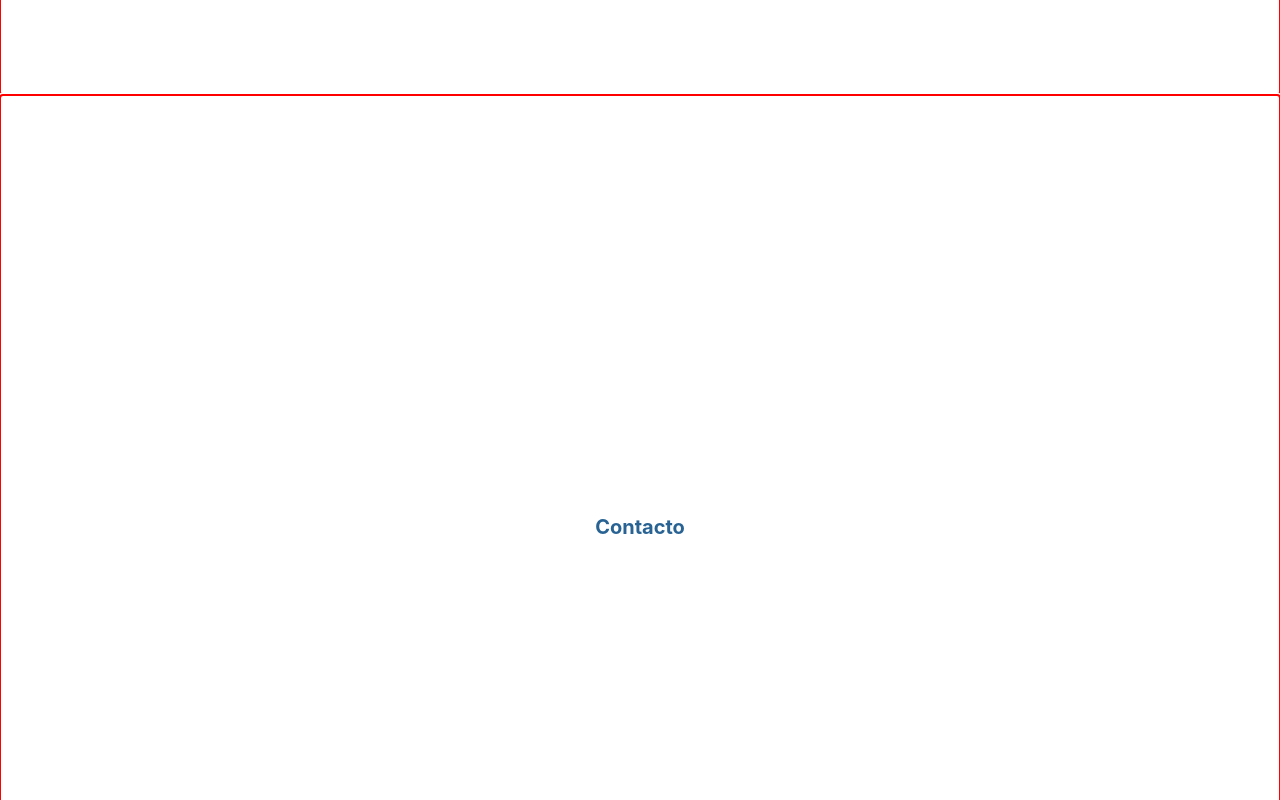
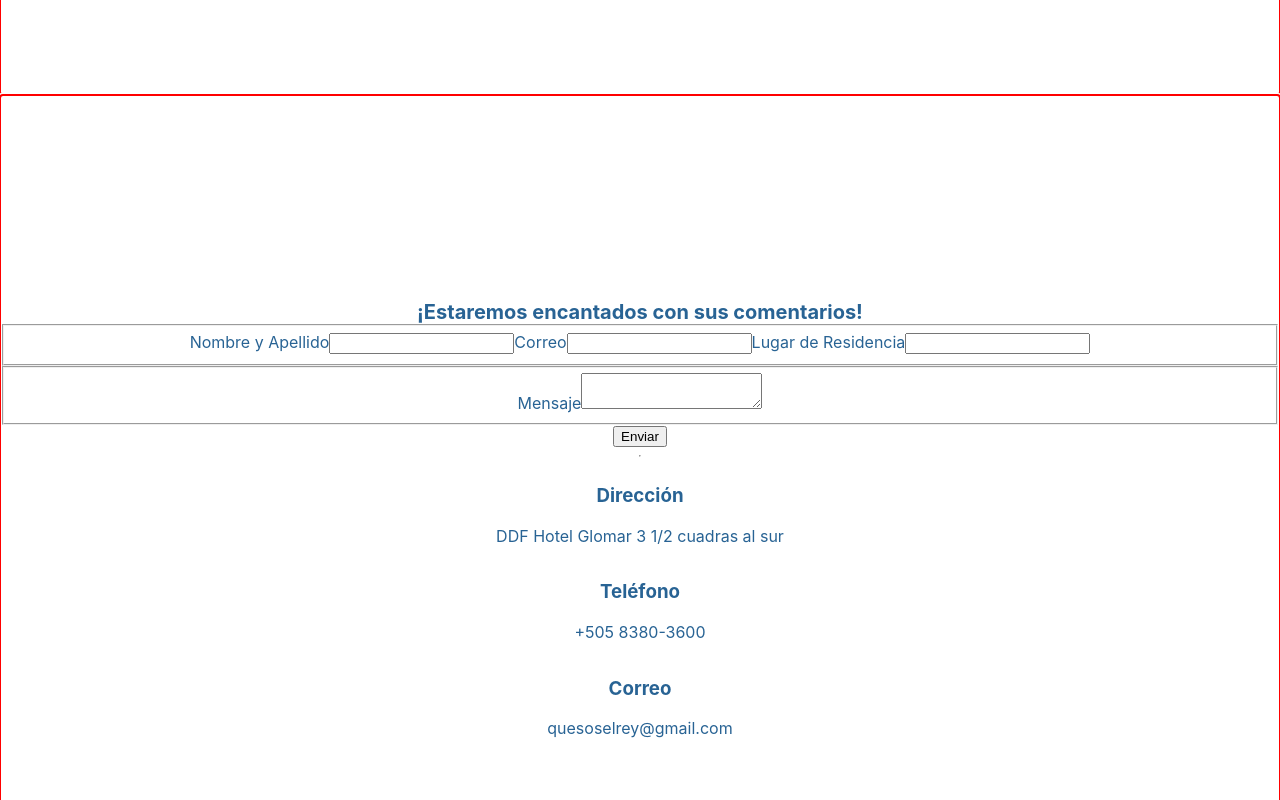
Before and after one commit to Luichix/king-web, a React (Create React App) app: page / in a window 1280 px wide. Shown: the part 3418-4218 px from the top of the page. Built offline with nearby package versions, Linux system fonts and the light colour scheme.

Commit message:
estructura de contacto

```diff
--- a/src/components/Main.js
+++ b/src/components/Main.js
@@ -21,7 +21,29 @@ const Main = () => {
         <h2 className={style.title}>Galería</h2>
       </section>
       <section id='Contacto' className={style.section}>
-        <h2 className={style.title}>Contacto</h2>
+        <h2 className={style.title}>¡Estaremos encantados con sus comentarios!</h2>
+        <form>
+          <fieldset>
+            <label>Nombre y Apellido</label>
+            <input/>
+            <label>Correo</label>
+            <input/>
+            <label>Lugar de Residencia</label>
+            <input/>
+          </fieldset>
+          <fieldset>
+            <label>Mensaje</label>
+            <textarea/>
+          </fieldset>
+          <button>Enviar</button>
+        </form>
+        <hr></hr>
+        {data.contact.map((e,i) => (
+          <span key={i}>
+            <h3>{e[0]}</h3>
+            <p>{e[1]}</p>
+          </span>
+        ))}
       </section>
     </main>
   )
--- a/src/data/info.js
+++ b/src/data/info.js
@@ -3,6 +3,20 @@ const history = [
   'Como siempre hemos tenido muchas dificultades, pero las hemos podido llevar gracias a nuestros preciados clientes que siempre han estado fieles en buscar nuestros productos. Empezamos vendiendo en la esquina de la Flor de Liz en el mercado central, comercializandolos en uno de los primeros sino el primer triciclo de chinandega, pero desde hace algunos años pasamos a atender en un local con mayores comodidades y ofreciendo otros tipos de alimentos para nuestra hermosa ciudad.'
 ]
 
-const data = { history }
+const contact = [
+  ['Dirección', 'DDF Hotel Glomar 3 1/2 cuadras al sur'],
+  ['Teléfono', '+505 8380-3600'],
+  ['Correo', 'quesoselrey@gmail.com']
+]
+
+const form = {
+  client: 'Nombre y Apellido',
+  email: 'Correo',
+  place: 'Lugar de Residencia',
+  message: 'Mensaje',
+  submit: 'Enviar'
+}
+
+const data = { history, contact, form }
 
 export default data
```
